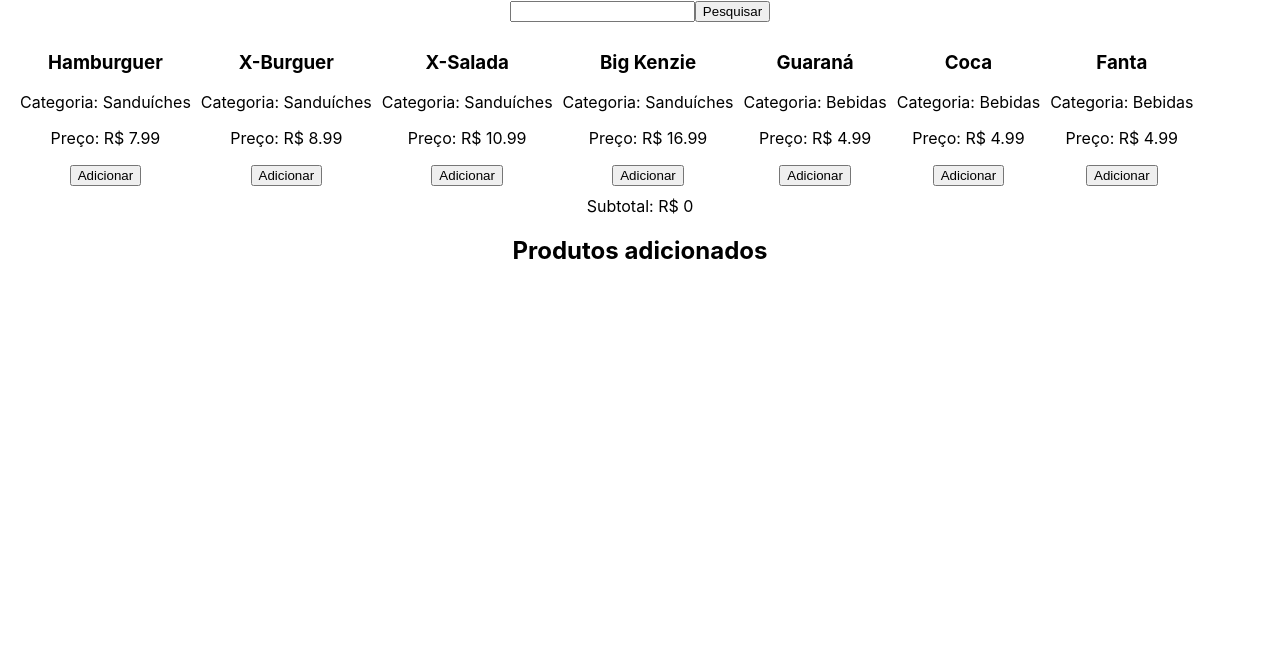
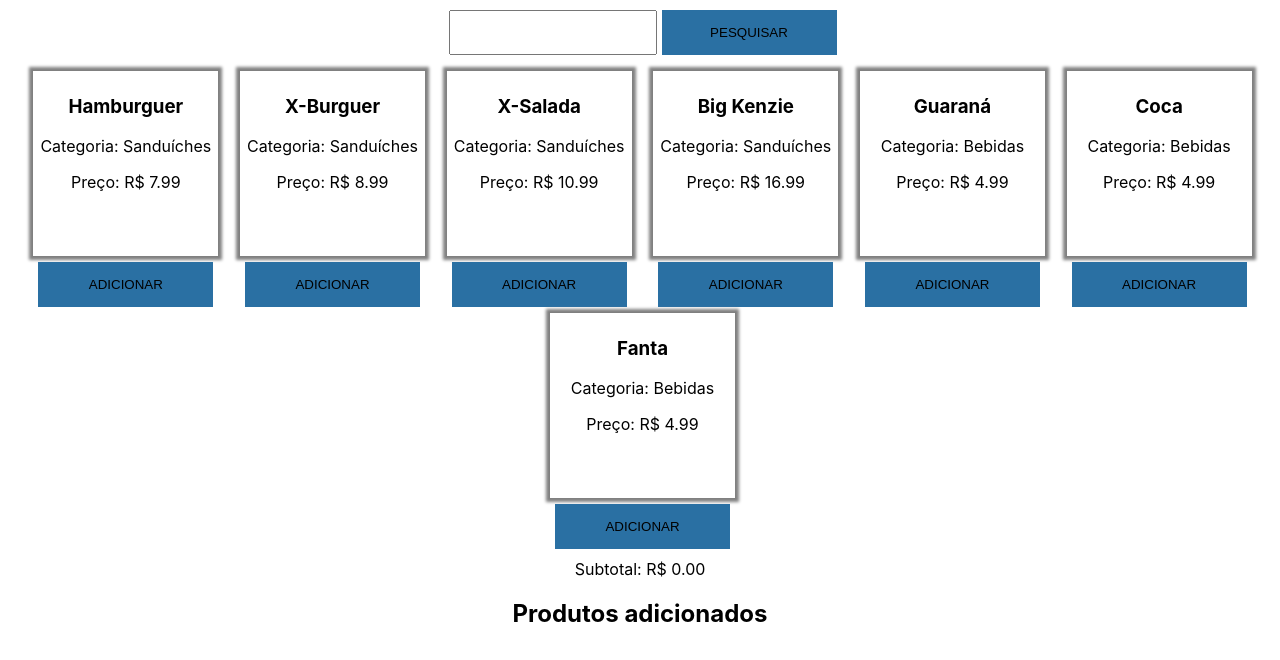
Before and after one commit to ximitti/kenzie-hamburger, a React (Create React App) app: page / in a window 1280 px wide. Shown: the top 660 px of the page. Built offline with nearby package versions, Linux system fonts and the light colour scheme.

Commit message:
Finalizando entrega 25

```diff
--- a/src/App.css
+++ b/src/App.css
@@ -1,5 +1,6 @@
 .App {
   text-align: center;
+  padding: 10px;
 }
 
 .App-logo {
--- a/src/components/Button/index.jsx
+++ b/src/components/Button/index.jsx
@@ -1,8 +1,13 @@
 import { Component } from "react";
+import "./style.css";
 
 class Button extends Component {
   render() {
-    return <button onClick={this.props.func}>{this.props.text}</button>;
+    return (
+      <button className="button" onClick={this.props.func}>
+        {this.props.text}
+      </button>
+    );
   }
 }
 
--- /dev/null
+++ b/src/components/Button/style.css
@@ -0,0 +1,13 @@
+.button {
+  border: none;
+  outline: none;
+  width: 175px;
+  height: 45px;
+  background-color: #2a70a3;
+  text-transform: uppercase;
+}
+
+.button:hover {
+  cursor: pointer;
+  box-shadow: 0 0 3px #808080;
+}
--- a/src/components/CurrentSale/index.jsx
+++ b/src/components/CurrentSale/index.jsx
@@ -5,7 +5,7 @@ import "../MenuContainer/style.css";
 class CurrentSale extends Component {
   render() {
     return (
-      <div className="menu">
+      <div className="adicionados">
         {this.props.products.map((item, index) => {
           return <Product key={index} item={item} button={false} />;
         })}
--- a/src/components/Filter/index.jsx
+++ b/src/components/Filter/index.jsx
@@ -1,5 +1,6 @@
 import { Component } from "react";
 import Button from "../Button";
+import "./style.css";
 
 class Filter extends Component {
   state = { text: "" };
@@ -7,6 +8,7 @@ class Filter extends Component {
     return (
       <div>
         <input
+          className="filter"
           type="text"
           value={this.state.text}
           onChange={(event) => this.setState({ text: event.target.value })}
--- /dev/null
+++ b/src/components/Filter/style.css
@@ -0,0 +1,5 @@
+.filter {
+  margin: 0 5px;
+  width: 200px;
+  height: 39px;
+}
--- a/src/components/MenuContainer/style.css
+++ b/src/components/MenuContainer/style.css
@@ -1,4 +1,11 @@
 .menu {
+  display: flex;
+  flex-flow: row wrap;
+  justify-content: space-around;
+  margin: 10px;
+}
+
+.adicionados {
   display: flex;
   flex-flow: row wrap;
   margin: 10px;
--- a/src/components/Product/index.jsx
+++ b/src/components/Product/index.jsx
@@ -6,9 +6,11 @@ class Product extends Component {
   render() {
     return (
       <div className="product">
-        <h3>{this.props.item.name}</h3>
-        <p>Categoria: {this.props.item.category}</p>
-        <p>Preço: R$ {this.props.item.price}</p>
+        <div className="card">
+          <h3>{this.props.item.name}</h3>
+          <p>Categoria: {this.props.item.category}</p>
+          <p>Preço: R$ {this.props.item.price}</p>
+        </div>
         {this.props.button && (
           <Button
             text="Adicionar"
--- a/src/components/Product/style.css
+++ b/src/components/Product/style.css
@@ -1,3 +1,12 @@
 .product {
-  margin-left: 10px;
+  margin-left: 5px;
 }
+
+.card {
+  border: 1px solid #808080;
+  padding: 5px;
+  margin: 5px;
+  width: 175px;
+  height: 175px;
+  box-shadow: 0 0 3px 3px #808080;
+}
--- a/src/components/Total/index.jsx
+++ b/src/components/Total/index.jsx
@@ -5,7 +5,7 @@ class Total extends Component {
     const { saleDetails } = this.props.currentSale;
     const sum = saleDetails.reduce((acc, item) => (acc += item.price), 0);
 
-    return <div>Subtotal: R$ {sum}</div>;
+    return <div className="total">Subtotal: R$ {sum.toFixed(2)}</div>;
   }
 }
 
--- /dev/null
+++ b/src/components/Total/style.css
@@ -0,0 +1,3 @@
+.total {
+  margin: 10px 0;
+}
```
Also changed, not shown: src/components/CurrentSale/style.css (deleted), 1 other file (tests, documents, lock files or other folders).
